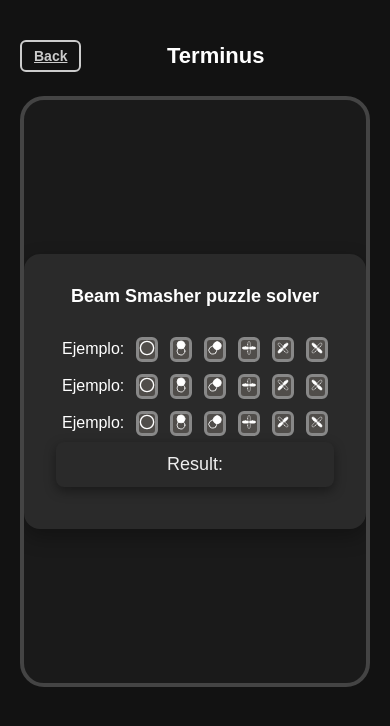
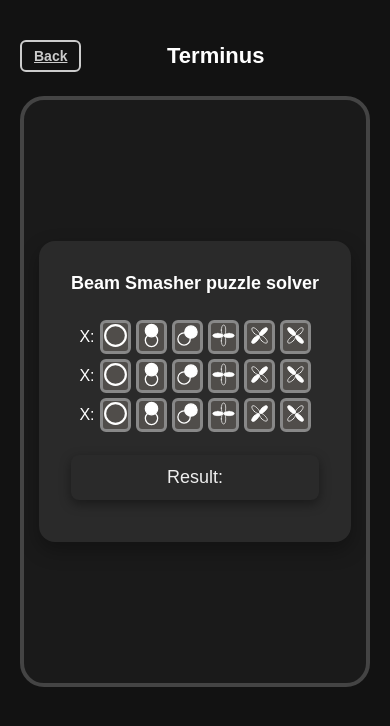
Before and after one commit to pochua117/CODSideKick, a Next.js app: page /maps/terminus in a window 390 px wide. Shown: the top 726 px of the page. Built offline with nearby package versions, Linux system fonts and the light colour scheme.

Commit message:
Responsive update

```diff
--- a/src/components/BeamSmasherSolver.jsx
+++ b/src/components/BeamSmasherSolver.jsx
@@ -73,7 +73,7 @@ const BeamSmahserSolver = () => {
 
       <div className="terminus-objects-section">
       {symbolSections.map((i) => (
-        <SymbolSelection key={i} text="Ejemplo: " imagesDir="../images/symbols/" allButtons={allButtons} selected={symbolStates[i][0]} setSelected={symbolStates[i][1]} />
+        <SymbolSelection key={i} text="X: " imagesDir="../images/symbols/" allButtons={allButtons} selected={symbolStates[i][0]} setSelected={symbolStates[i][1]} />
         ))}
       </div>
 
--- a/src/styles/globals.css
+++ b/src/styles/globals.css
@@ -398,6 +398,7 @@ body {
   display: flex;
   flex-direction: column;
   align-items: center;
+  margin-bottom: 20px;
 }
 
 .item-selection {
@@ -409,8 +410,8 @@ body {
 }
 
 .item-selection button img{
-  width: 100%;
-  height: 100%;
+  width: 50px;
+  height: 50px;
 }
 
 .item-selection button {
@@ -576,6 +577,11 @@ body {
 .objects-section button .oject-extra {
   font-size: .9rem;
 }
+
+.item-selection button img{
+  width: 40px;
+  height: 40px;
+}
 }
 
 
@@ -687,6 +693,11 @@ body {
     width: 150px;
     gap: .35rem;
     padding: 5px 5px;
+  }
+
+  .item-selection button img{
+    width: 30px;
+    height: 30px;
   }
 }
 
@@ -813,4 +824,14 @@ body {
   gap: .35rem;
   padding: 5px 5px;
 }
+
+.item-selection {
+  gap: 5px;
+  padding: 2.5px;
 }
+
+.item-selection button img{
+  width: 25px;
+  height: 25px;
+}
+}
```
